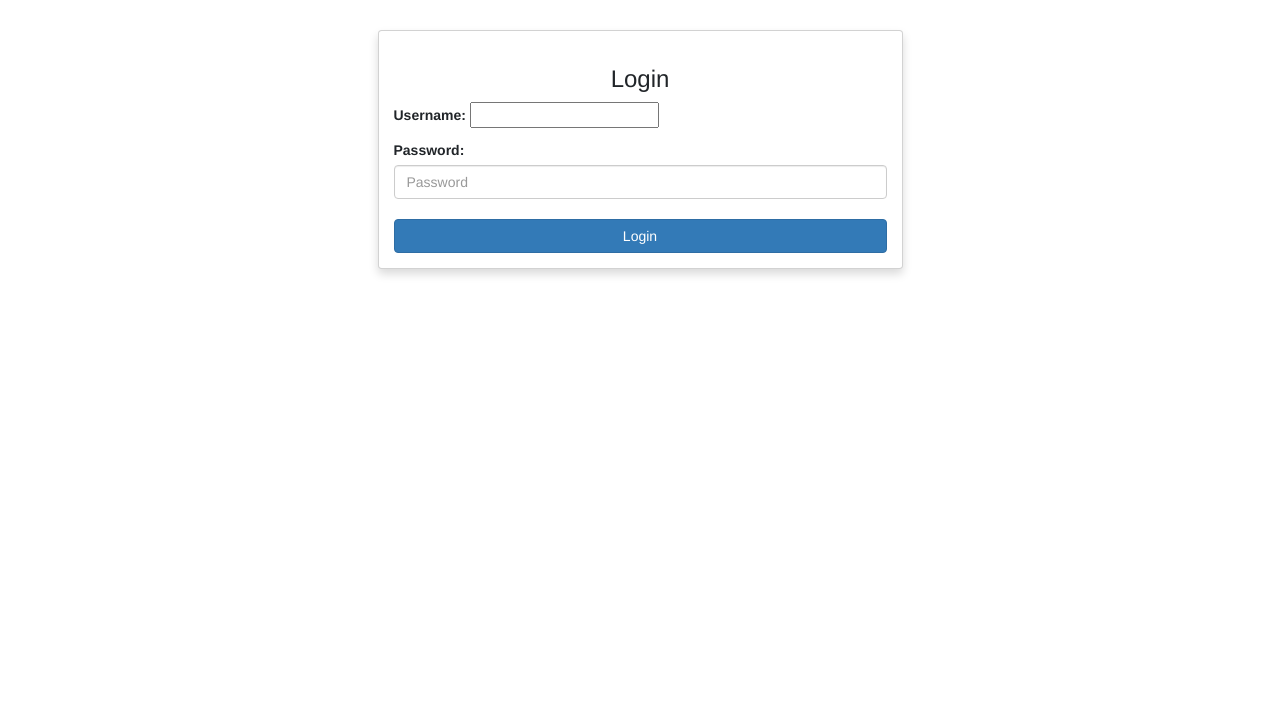
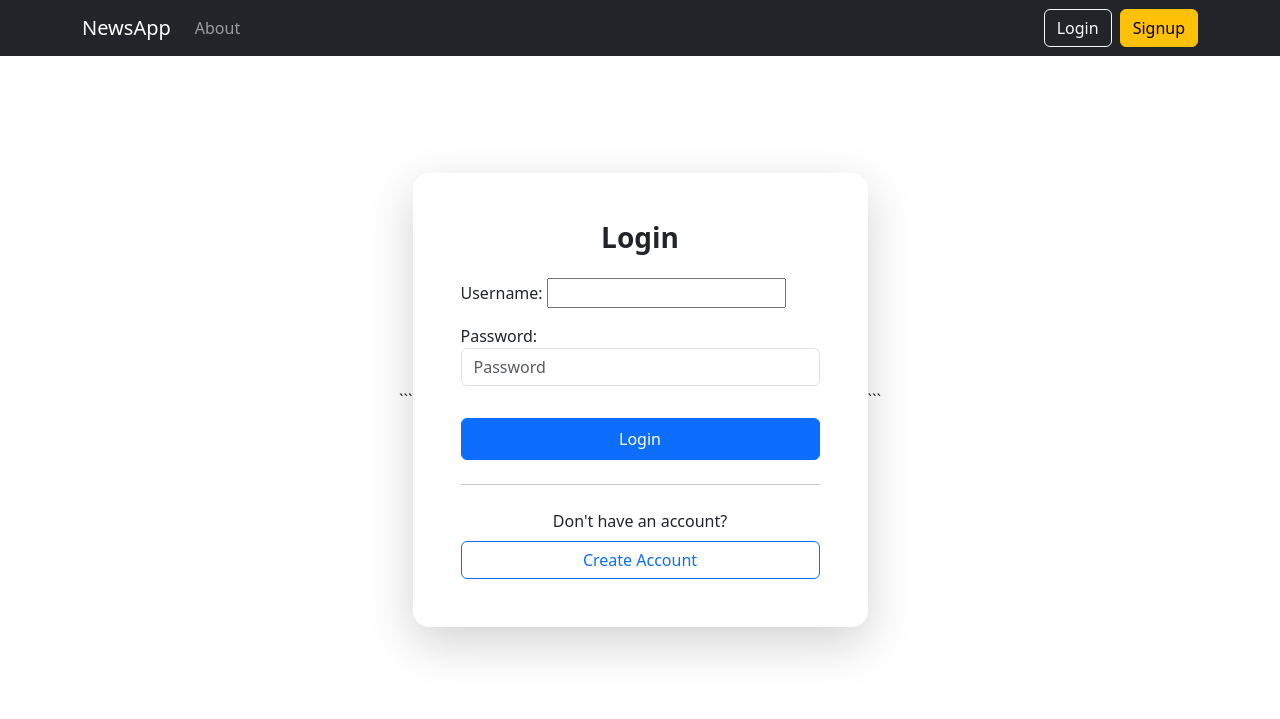
Before and after one commit to prashant2231109/Dummy_project, a Django app: page /clients/login/ in a window 1280 px wide. Shown: the top 719 px of the page. Run offline with Django 5.2, Linux system fonts and the light colour scheme; some libraries are stand-ins or nearby versions.

Commit message:
source delete logic and add navbar

````diff
--- a/clients/templates/clients/login.html
+++ b/clients/templates/clients/login.html
@@ -2,30 +2,53 @@
 
 {% block content %}
 
-<div class="container mt-5">
-    <div class="col-md-6 offset-md-3">
+<div class="container d-flex justify-content-center align-items-center" style="min-height:80vh;">
 
-        <div class="card p-4 shadow">
-            <h3 class="text-center">Login</h3>
+```
+<div class="col-md-5">
+
+    <div class="card shadow-lg border-0 rounded-4">
+        <div class="card-body p-5">
+
+            <h3 class="text-center mb-4 fw-bold">Login</h3>
 
             <form method="POST">
                 {% csrf_token %}
+
                 {{ form.as_p }}
-                {{non_field_errors}}
+                {{ form.non_field_errors }}
 
                 {% if messages %}
                     {% for message in messages %}
-                        <div class="alert alert-{{ message.tags }} mt-3">{{ message }}</div>
+                        <div class="alert alert-{{ message.tags }} mt-2">
+                            {{ message }}
+                        </div>
                     {% endfor %}
-
-
                 {% endif %}
 
-                <button class="btn btn-primary w-100 mt-3">Login</button>
+                <button class="btn btn-primary w-100 mt-3 py-2">
+                    Login
+                </button>
             </form>
+
+            <hr class="my-4">
+
+            <p class="text-center mb-2">
+                Don't have an account?
+            </p>
+
+            <div class="d-grid">
+                <a href="{% url 'signup' %}" class="btn btn-outline-primary">
+                    Create Account
+                </a>
+            </div>
+
         </div>
+    </div>
 
-    </div>
+</div>
+```
+
 </div>
 
 {% endblock %}
--- a/source/urls.py
+++ b/source/urls.py
@@ -8,5 +8,6 @@ urlpatterns = [
     path("",views.source_list,name="list"),
     path('add/', views.add_source, name='add'),
     path('update/<int:source_id>/', views.source_update, name='update'),
+    path('delete/<int:source_id>/', views.source_delete, name='delete'),
     path('<int:source_id>/', views.source_detail, name='detail'),
 ]
--- a/templates/base.html
+++ b/templates/base.html
@@ -4,24 +4,54 @@
 <head>
     <title>News App</title>
 
+<link href="https://cdn.jsdelivr.net/npm/bootstrap@5.3.0/dist/css/bootstrap.min.css" rel="stylesheet">
+
+</head>
+
+<body>
+
+<!-- Navbar -->
+<nav class="navbar navbar-expand-lg navbar-dark bg-dark">
+  <div class="container">
+
+    <a class="navbar-brand" href="#">NewsApp</a>
+
+    <button class="navbar-toggler" type="button" data-bs-toggle="collapse" data-bs-target="#navbarNav">
+      <span class="navbar-toggler-icon"></span>
+    </button>
+
+    <div class="collapse navbar-collapse" id="navbarNav">
+
+      <ul class="navbar-nav me-auto">
+        <li class="nav-item">
+          <a class="nav-link" href="/">About</a>
+        </li>
+      </ul>
+
+      <!-- Right side buttons -->
+      <div class="d-flex">
+        <a href="{% url 'login' %}" class="btn btn-outline-light me-2">Login</a>
+        <a href="{% url 'signup' %}" class="btn btn-warning">Signup</a>
+      </div>
+
+    </div>
+
+  </div>
+</nav>
 
 
-<link href="https://cdn.jsdelivr.net/npm/bootstrap@5.3.0/dist/css/bootstrap.min.css" rel="stylesheet">
-<link rel="stylesheet" href="https://maxcdn.bootstrapcdn.com/bootstrap/3.4.1/css/bootstrap.min.css">
-<script src="https://ajax.googleapis.com/ajax/libs/jquery/3.7.1/jquery.min.js"></script>
-<script src="https://maxcdn.bootstrapcdn.com/bootstrap/3.4.1/js/bootstrap.min.js"></script>
+<!-- Page Content -->
+<div class="container mt-4">
 
-</head>
-<body>
+{% block content %}
 
 
+{% endblock %}
+
+</div>
 
 
-
-    {% block content %}
-
-
-    {% endblock %}
+<script src="https://cdn.jsdelivr.net/npm/bootstrap@5.3.0/dist/js/bootstrap.bundle.min.js"></script>
 
 </body>
 </html>
````
Also changed, not shown: source/templates/source/source_delete.html (added, +22 -0 lines), source/templates/source/source_list.html (+21 -27 lines), source/views.py (+8 -0 lines), story/templates/story/story_list.html (+5 -5 lines), templates/dashboard.html (deleted, +0 -19 lines).
